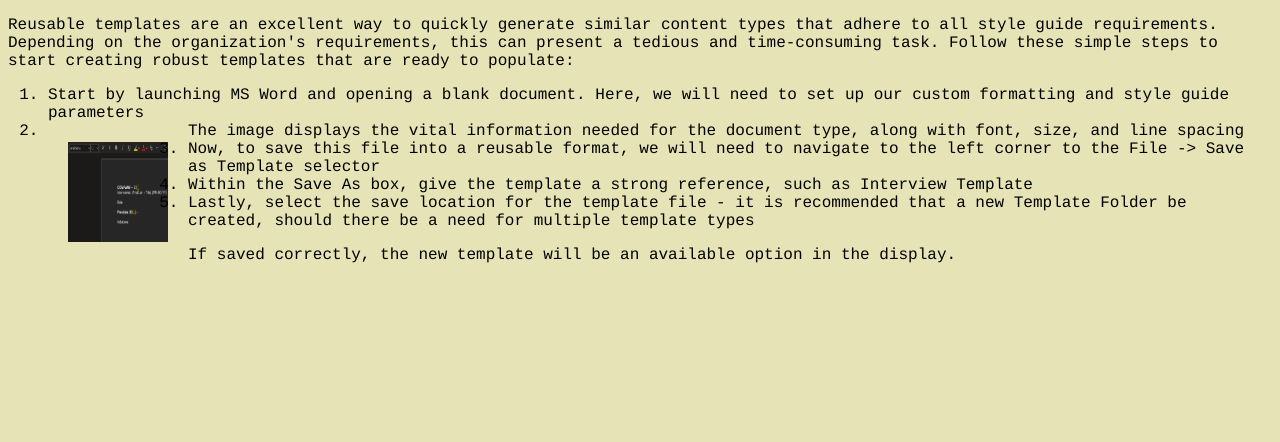
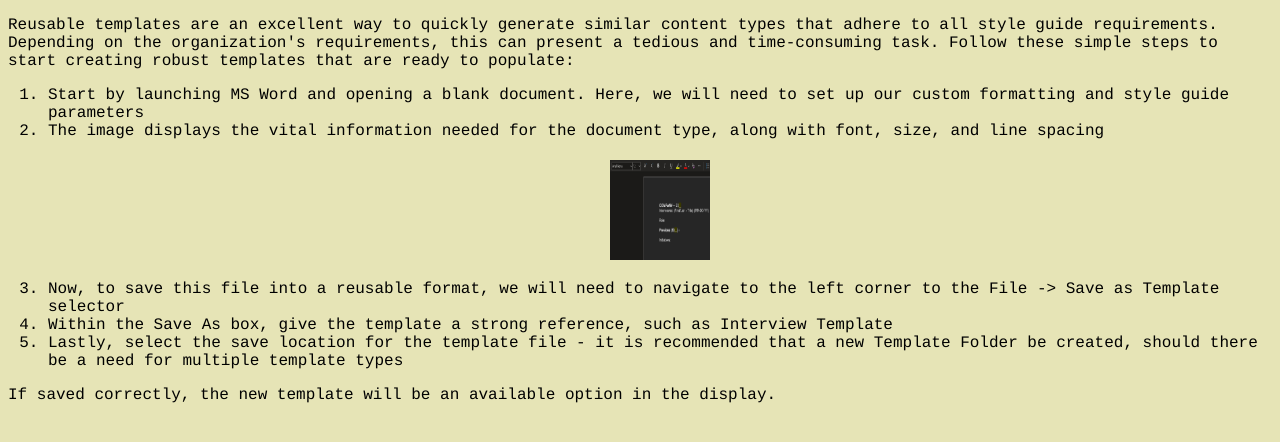
Before and after one commit to Graessley/cwt, a plain HTML site: page msTemplate.html in a window 1280 px wide. Drawn offline with Linux system fonts and the light colour scheme.

Commit message:
Update msTemplate.html

```diff
--- a/msTemplate.html
+++ b/msTemplate.html
@@ -12,10 +12,8 @@
 <p>Reusable templates are an excellent way to quickly generate similar content types that adhere to all style guide requirements. Depending on the organization's requirements, this can present a tedious and time-consuming task. Follow these simple steps to start creating robust templates that are ready to populate:</p>
     <ol class = wordSteps>
       <li class = wordSteps>Start by launching MS Word and opening a blank document. Here, we will need to set up our custom formatting and style guide parameters</li>
-            <li class = wordSteps>
-          <image src="wikiWord.jpeg" alt="word document" style="float:left;"></a>
-          The image displays the vital information needed for the document type, along with font, size, and line spacing
-        </li>
+            <li class = wordSteps>The image displays the vital information needed for the document type, along with font, size, and line spacing
+          <image src="wikiWord.jpeg" alt="word document" style="float:none;"></a></li>
       <li class = wordSteps>Now, to save this file into a reusable format, we will need to navigate to the left corner to the File -> Save as Template selector</li>
       <li class = wordSteps>Within the Save As box, give the template a strong reference, such as Interview Template</li>
       <li class = wordSteps> Lastly, select the save location for the template file - it is recommended that a new Template Folder be created, should there be a need for multiple template types</li>
```
